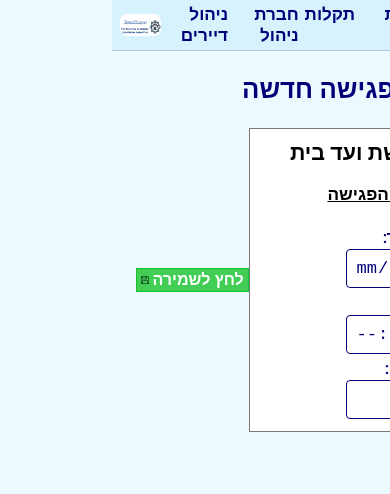
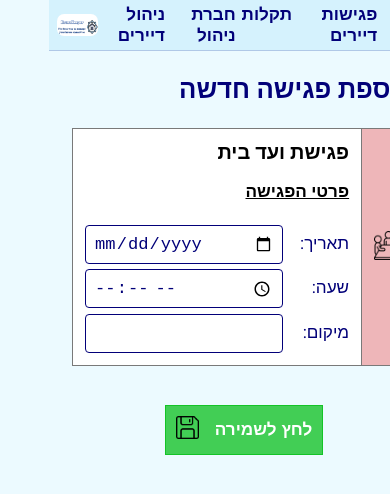
Before and after one commit to yuval-david/house-keeper, a Next.js app: page /meetings/add-meeting in a window 390 px wide. Shown: the top 494 px of the page. Built offline with nearby package versions, Linux system fonts and the light colour scheme.

Commit message:
add meeting page - mobile

```diff
--- a/components/UI/ButtonSave.module.css
+++ b/components/UI/ButtonSave.module.css
@@ -8,6 +8,7 @@
     padding: 0.5vw 1vw;
     cursor: pointer;
     transition: 0.25s;
+    font-size: 120%;
 }
 
 .button:hover {
@@ -17,10 +18,22 @@
 
 .btn_text {
     color: white;
-    font-size: 120%;
+    font-size: inherit;
     font-weight: 600;
 }
 
 .btn_icon {
     width: 2vw;
 }
+
+
+@media (max-width:1024px) {
+    .button {
+        padding: 2.5vw;
+        column-gap: 4vw;
+    }
+
+    .btn_icon {
+        width: 6vw;
+    }
+}
--- a/components/UI/FormFields/CustomInputRow.module.css
+++ b/components/UI/FormFields/CustomInputRow.module.css
@@ -31,7 +31,7 @@
 
 @media (max-width: 1024px) {
     .text_field_container > label {
-        font-size: 110%;
+        font-size: 120%;
     }
 }
 
@@ -39,3 +39,9 @@
 .text_field_container input {
     max-width: 70%;
 }
+
+@media (max-width: 1024px) {
+    .text_field_container input {
+        max-width: 75%;
+    }
+}
--- a/components/UI/FormFields/CustomInputRow.tsx
+++ b/components/UI/FormFields/CustomInputRow.tsx
@@ -1,5 +1,5 @@
 import React from 'react'
-import style from "./CustomInput.module.css"
+import style from "./CustomInputRow.module.css"
 
 export function CustomInputRow({
     label,
--- a/pages/meetings/add-meeting.tsx
+++ b/pages/meetings/add-meeting.tsx
@@ -9,6 +9,7 @@ export default function addMeetingPage() {
     const [meetingTime, setMeetingTime] = useState<string>("");
     const [meetingPlace, setMeetingPlace] = useState<string>("");
 
+    // Sumbit ADD-MEETING form
     const handleSubmit = (event: any) => {
         event.preventDefault();
         const data = {
@@ -18,6 +19,7 @@ export default function addMeetingPage() {
         }
         console.log(data);
     }
+
     return (
         <PageLayout pageTitle='הוספת פגישה חדשה'>
             <form className={style.form} onSubmit={handleSubmit}>
@@ -40,7 +42,6 @@ export default function addMeetingPage() {
                 <div className={style.meeting_save_btn}>
                     <ButtonSave text='לחץ לשמירה' type='submit' />
                 </div>
-
             </form>
         </PageLayout>
     )
--- a/styles/AddMeeting.module.css
+++ b/styles/AddMeeting.module.css
@@ -40,6 +40,12 @@
     font-size: 150%;
 }
 
+@media (max-width:1024px) {
+    .content_part h2 {
+        font-size: 140%;
+    }
+}
+
 .content_part h4 {
     margin-top: 0;
     font-size: 120%;
@@ -63,8 +69,21 @@
     row-gap: 1.5vw;
 }
 
+@media (max-width:1024px) {
+    .details_list {
+        width: 100%;
+    }
+}
+
 .form {
     display: flex;
+}
+
+@media (max-width:1024px) {
+    .form {
+        flex-direction: column;
+        row-gap: 10vw;
+    }
 }
 
 .meeting_save_btn {
```
